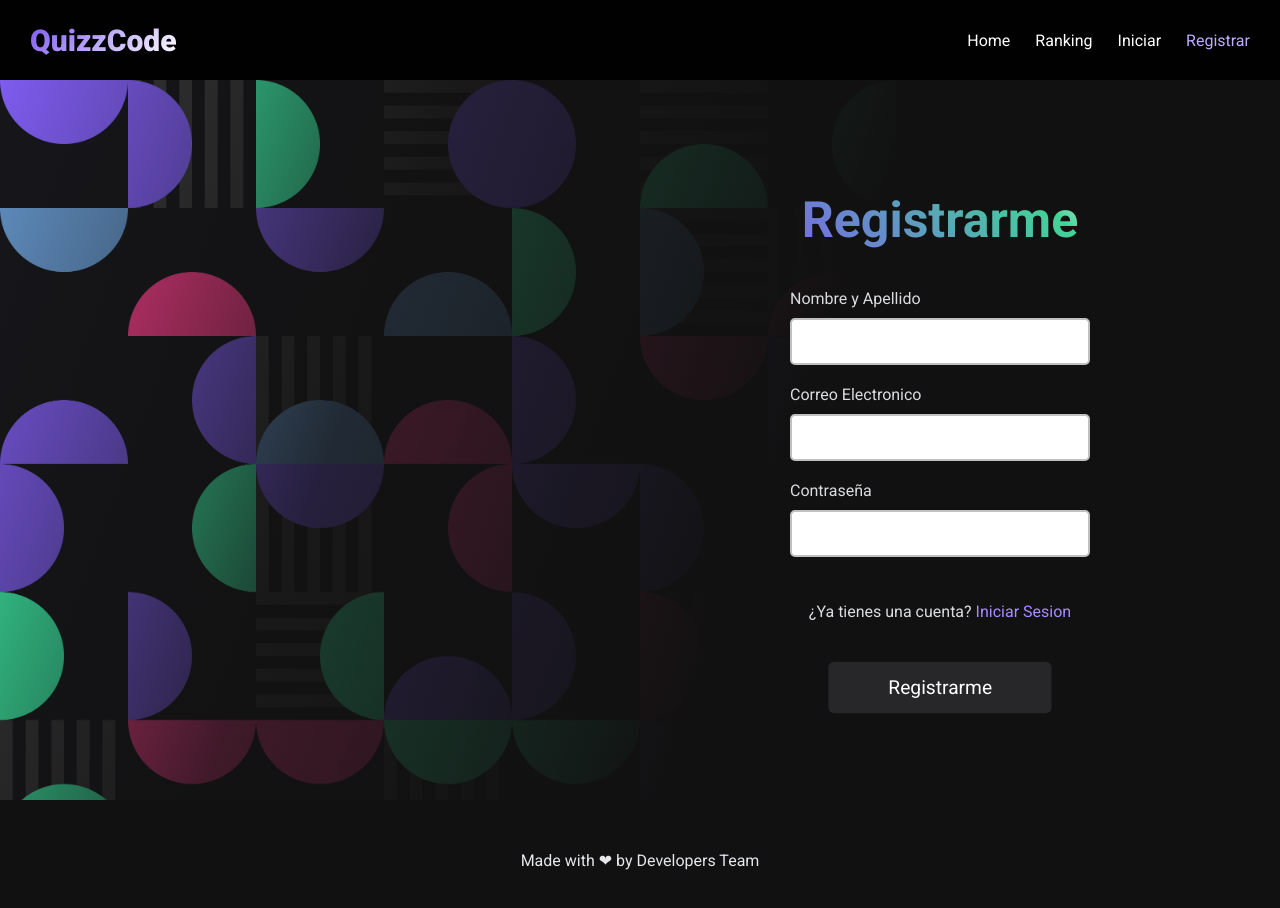
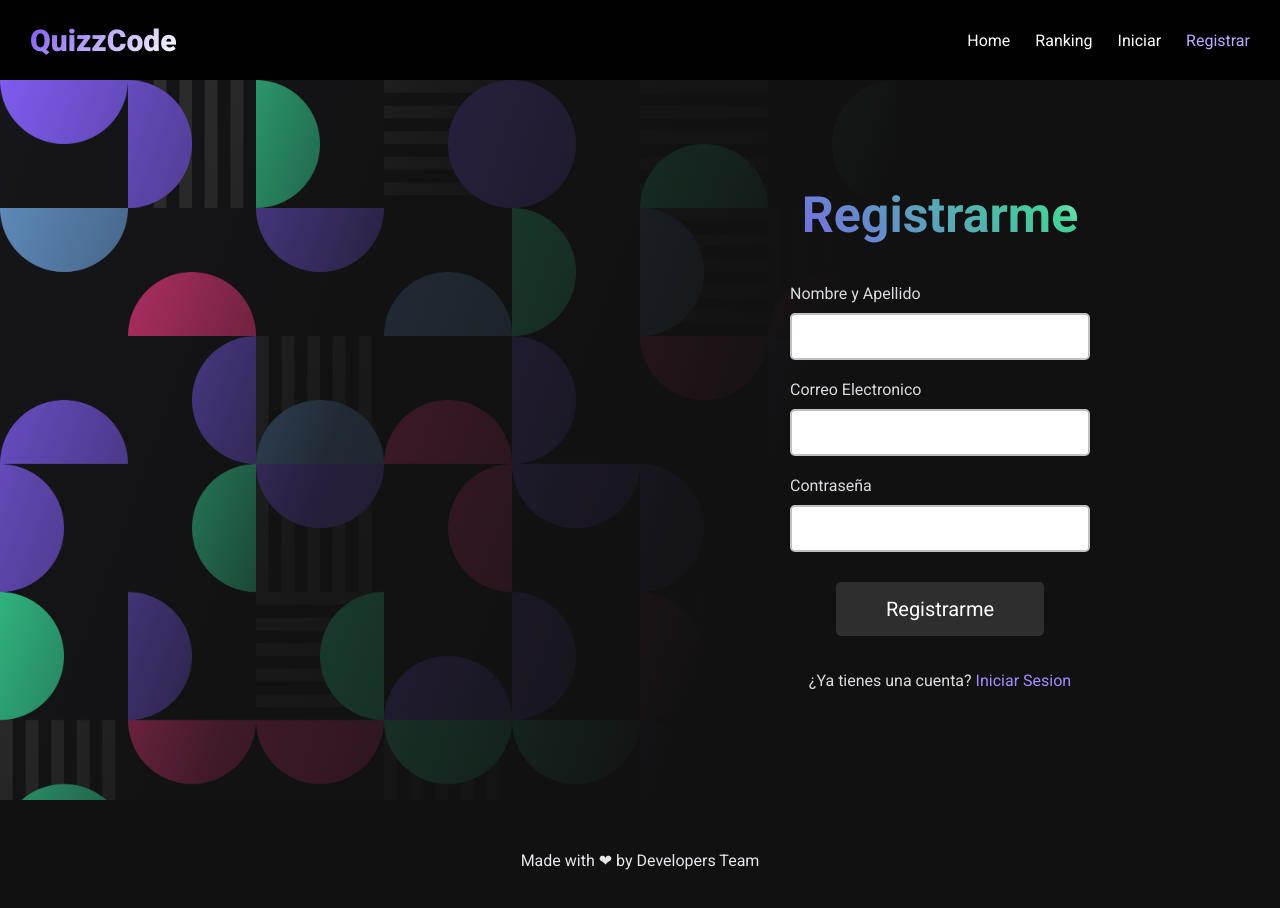
Before and after one commit to jaenfigueroa/quizz-code-client, a React (Vite) app: page /register in a window 1280 px wide. Shown: the top 908 px of the page. Built offline with nearby package versions, Linux system fonts and the light colour scheme.

Commit message:
complete the registration form and log in

```diff
--- a/src/components/FormLog/FormLog.css
+++ b/src/components/FormLog/FormLog.css
@@ -71,7 +71,7 @@
   color: #dadce0;
 }
 
-.formlog__form input{
+.formlog__input{
   padding: 1rem 1rem;
   border-radius: 5px;
   border: 2px solid rgb(192, 192, 192);
@@ -80,7 +80,7 @@
   width: 250px;
 }
 
-.formlog__form input:focus{
+.formlog__input:focus{
   border: 2px solid var(--blue-3);
 }
 
@@ -91,6 +91,32 @@
   margin: 1.5rem;
 }
 
+
+/* BOTON ENVIAR FORMULARIO */
+.formlog__button-submit{
+  border: none;
+  padding: 1.5rem 3rem;
+  border-radius: .5rem;
+  background-color: var(--black-5);
+  color: white;
+  transition: 300ms;
+  width: max-content;
+  background-color: var(--blue);
+  margin-top: 1rem;
+}
+
+.formlog__button-submit:hover{
+  transform: scale(1.1);
+}
+
+.formlog__button-submit--disabled{
+  background-color: var(--black-7);
+}
+
+.formlog__button-submit--disabled:hover{
+  transform: scale(1);
+}
+
 /* PREGUNTA OPCIONAL */
 .form-log__ask a{
   color: var(--blue-3);
@@ -98,23 +124,6 @@
 .form-log__ask a:hover{
   text-decoration: underline;
 }
-
-/* BOTON ENVIAR FORMULARIO */
-
-.formlog__form input[type=submit]{
-  border: none;
-  padding: 1rem 3rem;
-  background-color: var(--black-5);
-  color: white;
-  transition: 300ms;
-  width: max-content;
-}
-
-.formlog__form input[type=submit]:hover{
-  background-color: var(--blue);
-  transform: scale(1.2);
-}
-
 
 
 @media (min-width: 720px) {
@@ -161,13 +170,13 @@
     padding: 2rem 0 3rem 0;
   }
 
-  .formlog__form input{
+  .formlog__input{
     width: 300px;
     padding: 1.2rem;
   }
 
-  .formlog__form input[type=submit]{
-    transform: scale(1.2);
-    padding: 1.2rem 5rem;
+  .formlog__button-submit{
+    padding: 1.5rem 5rem;
+    font-size: 2rem;
   }
 }
--- a/src/components/FormLog/FormLog.jsx
+++ b/src/components/FormLog/FormLog.jsx
@@ -3,15 +3,15 @@ import { sendForm } from '../../helpers/sendForm'
 import './FormLog.css'
 
 ////////////////////////////////////
-export const FormLog = ({ title, inputs, sendText, other, route }) => {
+export const FormLog = ({ title, inputs, sendText, other, route, submitEnabled }) => {
 
   const [formData, setFormData] = useState({})
 
   //OBTENER VALORES DEL INPUT DINAMICAMENTE
   const getValues = (e) => {
-    const {name, value} = e.target
+    const { name, value } = e.target
 
-    setFormData({...formData, [name]: value})
+    setFormData({ ...formData, [name]: value })
     // console.log(formData)
   }
 
@@ -42,11 +42,12 @@ export const FormLog = ({ title, inputs, sendText, other, route }) => {
           {/* FORMULARIO */}
           <form className='formlog__form' onSubmit={getForm} onChange={getValues}>
             {inputs} {/* INPUTS DEL FORMULARIO */}
-            {other} {/* TEXTO PARA NAVEGAR A LA OTRA SECCION */}
 
             {/* BOTON ENVIAR */}
-            <input type="submit" value={sendText}/>
+            <input type="submit" value={sendText} className={`formlog__button-submit ${!submitEnabled && 'formlog__button-submit--disabled'}`} />
           </form>
+
+          {other} {/* TEXTO PARA NAVEGAR A LA OTRA SECCION */}
         </div>
 
       </div>
--- a/src/components/FormLog/InputForm/InputForm.jsx
+++ b/src/components/FormLog/InputForm/InputForm.jsx
@@ -1,8 +1,8 @@
-import React, { useState } from 'react'
+import React, {  useState } from 'react'
 import './InputForm.css'
 
 /////////////////////////////////////////////
-export const InputForm = ({ label, type, name, validator = null }) => {
+export const InputForm = ({ label, type, name, validator = null , minLength, setResults, }) => {
 
   const [test, setTest] = useState({ result: true, message: '' })
 
@@ -12,16 +12,25 @@ export const InputForm = ({ label, type, name, validator = null }) => {
     //solo si tiene un validador asignado
     if (validator !== null) {
       const results = validator(e.target.value)
+      // console.log(results)
 
       setTest(results)
+
+      //extra, para elegir entre poder o no poder enviar formulario
+      setResults((currentState) => {
+
+        return {...currentState, [name]: results.result}
+      })
     }
 
   }
 
+
+
   /////////////////////////////////////////////
   return (
     <label>{label}
-      <input type={type} name={name} onChange={getTest} autoComplete='off' required/>
+      <input className='formlog__input' type={type} name={name} onChange={getTest} autoComplete='off' required minLength={minLength}/>
       {
         test.message && (
           <span className={`input-form__message ${!test.result && 'input-form__message--red'}`}>
--- a/src/helpers/test/testEmail.js
+++ b/src/helpers/test/testEmail.js
@@ -3,7 +3,9 @@ const regex = /^[^\s@]+@[^\s@]+\.[^\s@]+$/
 ///////////////////////////////////////////////////////
 export const testEmail = (email = 'juan.perez@example.com') => {
 
-  if(regex.test(email)){
+  //debe tener minimo 5 caracteres, incluir un arroba, un punto y un caracterer despues del punto
+
+  if(email.length > 4 && regex.test(email)){
     return {
       result: true,
       message: 'El correo electrónico es válido'
--- /dev/null
+++ b/src/helpers/test/testForm.js
@@ -0,0 +1,19 @@
+export const testForm = (results, totalInputs) => {
+
+  // console.log(results)
+
+  if (Object.keys(results).length === totalInputs) {
+
+    for (const key in results) {
+      if(!results[key]){
+        return false
+      }
+    }
+
+    return true
+
+  } else {
+    return false
+  }
+
+}
--- a/src/pages/Home/Home.jsx
+++ b/src/pages/Home/Home.jsx
@@ -1,4 +1,4 @@
-import React, { useContext } from 'react'
+import React, { useContext, useEffect } from 'react'
 import './Home.css'
 import Category from '../../components/Category/Category'
 import { Contributors } from '../../components/Contributors/Contributors';
@@ -11,7 +11,9 @@ export const Home = () => {
 
   const {isAuthenticated} = useContext(AppContext)
 
-
+  useEffect(()=> {
+    window.scrollTo(0, 0)
+  }, [])
   //////////////////////////////////////////////
   return (
     <main className='section-home'>
--- a/src/pages/Login/Login.jsx
+++ b/src/pages/Login/Login.jsx
@@ -1,13 +1,29 @@
-import React from 'react'
+import React, { useEffect, useState } from 'react'
 import { FormLog } from '../../components/FormLog/FormLog'
 import { Link } from 'react-router-dom'
 import { InputForm } from '../../components/FormLog/InputForm/InputForm'
-import { testName } from '../../helpers/test/testName'
 import { testEmail } from '../../helpers/test/testEmail'
+import { testForm } from '../../helpers/test/testForm'
+import { testPassword } from '../../helpers/test/testPassword'
+
+const totalInputs = 2
 
 //////////////////////////////////////////
 export const Login = () => {
 
+  const [results, setResults] = useState({})
+  const [submitEnabled, setSubmitEnabled] = useState(false)
+
+  ///VERIFICAR SI EL FORMULARIO SE PUEDE O NO PUEDE ENVIAR AUN
+  useEffect(() => {
+    setSubmitEnabled(testForm(results, totalInputs))
+  }, [results])
+
+
+
+  useEffect(()=> {
+    window.scrollTo(0, 0)
+  }, [])
 
   //////////////////////////////////////////
   return (
@@ -16,8 +32,20 @@ export const Login = () => {
 
       inputs={
         <>
-          <InputForm label='Correo Electronico' type='email' name='email' validator={testEmail}/>
-          <InputForm label='Contraseña' type='password' name='password'/>
+          <InputForm
+            label='Correo Electronico'
+            type='email'
+            name='email'
+            validator={testEmail}
+            minLength={5}
+            setResults={setResults}/>
+          <InputForm
+            label='Contraseña'
+            type='password'
+            name='password'
+            minLength={8}
+            validator={testPassword}
+            setResults={setResults}/>
         </>
       }
 
@@ -29,7 +57,8 @@ export const Login = () => {
 
       sendText='Ingresar'
 
-      route='/login' />
+      route='/login'
+      submitEnabled={submitEnabled} />
   )
 }
 
--- a/src/pages/Register/Register.jsx
+++ b/src/pages/Register/Register.jsx
@@ -1,14 +1,33 @@
-import React from 'react'
+import React, { useEffect, useState } from 'react'
 import { FormLog } from '../../components/FormLog/FormLog'
 import { Link } from 'react-router-dom'
 import { InputForm } from '../../components/FormLog/InputForm/InputForm'
 import { testName } from '../../helpers/test/testName'
 import { testEmail } from '../../helpers/test/testEmail'
 import { testPassword } from '../../helpers/test/testPassword'
+import { testForm } from '../../helpers/test/testForm'
+
+const totalInputs = 3
 
 /////////////////////////////////////////
 export const Register = () => {
 
+  const [results, setResults] = useState({})
+  const [submitEnabled, setSubmitEnabled] = useState(false)
+
+  // useEffect(() => {
+  //   console.log(results)
+  // }, [results])
+
+  ///VERIFICAR SI EL FORMULARIO SE PUEDE O NO PUEDE ENVIAR AUN
+  useEffect(() => {
+    setSubmitEnabled(testForm(results, totalInputs))
+  }, [results])
+
+  //////////////////////////
+  useEffect(() => {
+    window.scrollTo(0, 0)
+  }, [])
 
   /////////////////////////////////////////
   return (
@@ -17,9 +36,27 @@ export const Register = () => {
 
       inputs={
         <>
-          <InputForm label='Nombre y Apellido' type='text' name='name' validator={testName}/>
-          <InputForm label='Correo Electronico' type='email' name='email' validator={testEmail}/>
-          <InputForm label='Contraseña' type='password' name='password' validator={testPassword}/>
+          <InputForm
+            label='Nombre y Apellido'
+            type='text'
+            name='name'
+            validator={testName}
+            minLength={3}
+            setResults={setResults} />
+          <InputForm
+            label='Correo Electronico'
+            type='email'
+            name='email'
+            validator={testEmail}
+            minLength={5}
+            setResults={setResults} />
+          <InputForm
+            label='Contraseña'
+            type='password'
+            name='password'
+            validator={testPassword}
+            minLength={8}
+            setResults={setResults} />
         </>
       }
 
@@ -31,7 +68,8 @@ export const Register = () => {
 
       sendText='Registrarme'
 
-      route='/register' />
+      route='/register'
+      submitEnabled={submitEnabled} />
   )
 
 }
```
